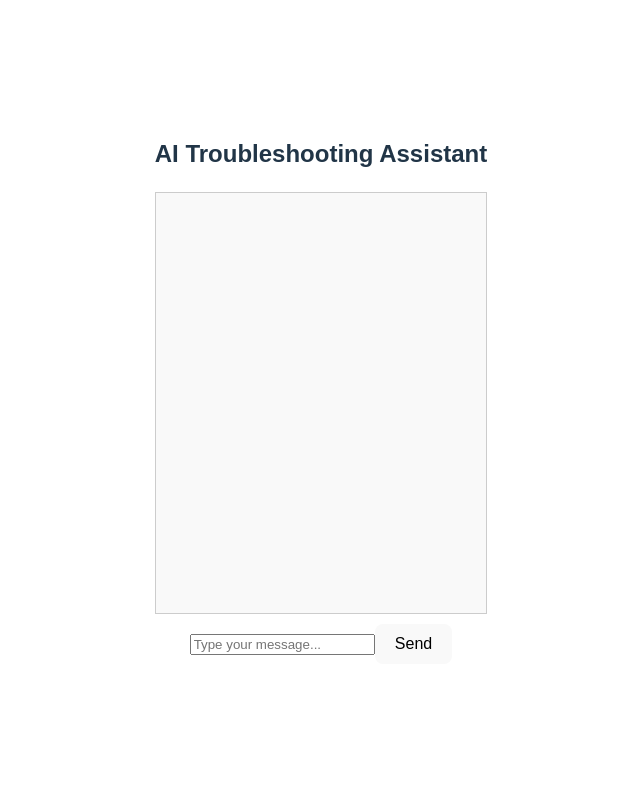
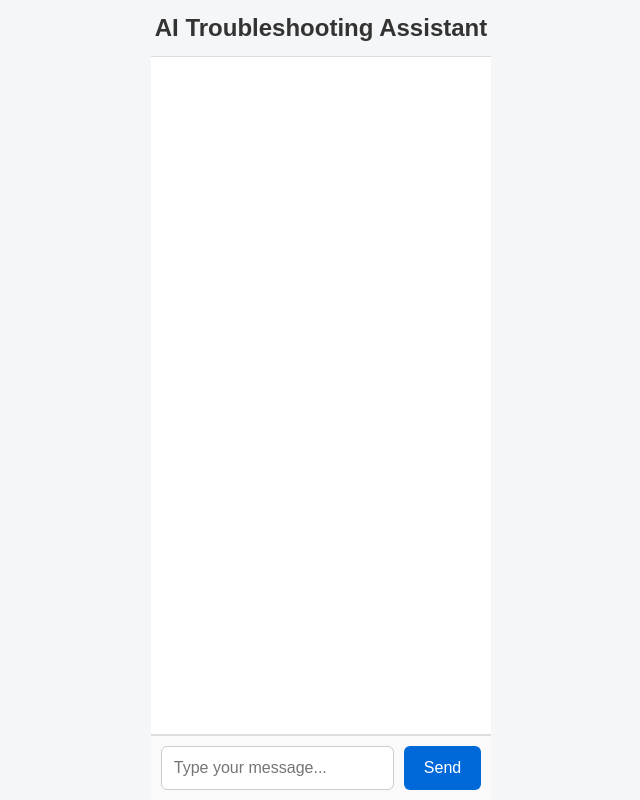
Before and after one commit to mawegrzyn-ux/troubleshooting-assistant, a React (Vite) app in the folder frontend/: page / in a window 1280 px wide. Shown: the whole page, without its empty margins (319-959 px from the left). Built offline with nearby package versions, Linux system fonts and the light colour scheme.

Commit message:
Update App.css

```diff
--- a/frontend/src/App.css
+++ b/frontend/src/App.css
@@ -1,58 +1,33 @@
-#root {
-  max-width: 1280px;
-  margin: 0 auto;
-  padding: 2rem;
-  text-align: center;
+body {
+  margin: 0;
+  font-family: Arial, sans-serif;
+  background: #f4f6f8;
+  height: 100vh;
+  display: flex;
+  flex-direction: column;
 }
 
-.logo {
-  height: 6em;
-  padding: 1.5em;
-  will-change: filter;
-  transition: filter 300ms;
-}
-.logo:hover {
-  filter: drop-shadow(0 0 2em #646cffaa);
-}
-.logo.react:hover {
-  filter: drop-shadow(0 0 2em #61dafbaa);
+.chat-container {
+  display: flex;
+  flex-direction: column;
+  height: 100vh;
+  width: 100%;
 }
 
-@keyframes logo-spin {
-  from {
-    transform: rotate(0deg);
-  }
-  to {
-    transform: rotate(360deg);
-  }
-}
-
-@media (prefers-reduced-motion: no-preference) {
-  a:nth-of-type(2) .logo {
-    animation: logo-spin infinite 20s linear;
-  }
-}
-
-.card {
-  padding: 2em;
-}
-
-.read-the-docs {
-  color: #888;
-}
-.chat-container {
-  max-width: 600px;
-  margin: 20px auto;
-  font-family: Arial, sans-serif;
+h2 {
+  text-align: center;
+  margin: 10px 0;
+  font-size: 1.5rem;
+  color: #333;
 }
 
 .chat-box {
-  border: 1px solid #ccc;
-  padding: 10px;
-  height: 400px;
+  flex: 1;
+  padding: 15px;
   overflow-y: auto;
-  margin-bottom: 10px;
-  background: #f9f9f9;
+  background: #ffffff;
+  border-top: 1px solid #ddd;
+  border-bottom: 1px solid #ddd;
 }
 
 .message {
@@ -67,16 +42,47 @@
   text-align: left;
 }
 
-.assistant-section {
-  margin-left: 10px;
-}
-
 .assistant-section strong {
   display: block;
-  margin: 5px 0;
+  margin-bottom: 5px;
+  color: #222;
 }
 
 .assistant-section ul {
   margin: 5px 0 10px 20px;
   list-style-type: disc;
 }
+
+.input-container {
+  display: flex;
+  padding: 10px;
+  border-top: 1px solid #ddd;
+  background: #fafafa;
+  position: sticky;
+  bottom: 0;
+}
+
+.input-container input {
+  flex: 1;
+  padding: 12px;
+  border: 1px solid #ccc;
+  border-radius: 6px;
+  font-size: 1rem;
+  outline: none;
+}
+
+.input-container button {
+  margin-left: 10px;
+  padding: 12px 20px;
+  background: #0069d9;
+  color: white;
+  border: none;
+  border-radius: 6px;
+  font-size: 1rem;
+  cursor: pointer;
+  transition: background 0.2s ease-in-out;
+}
+
+.input-container button:hover {
+  background: #0056b3;
+}
```
